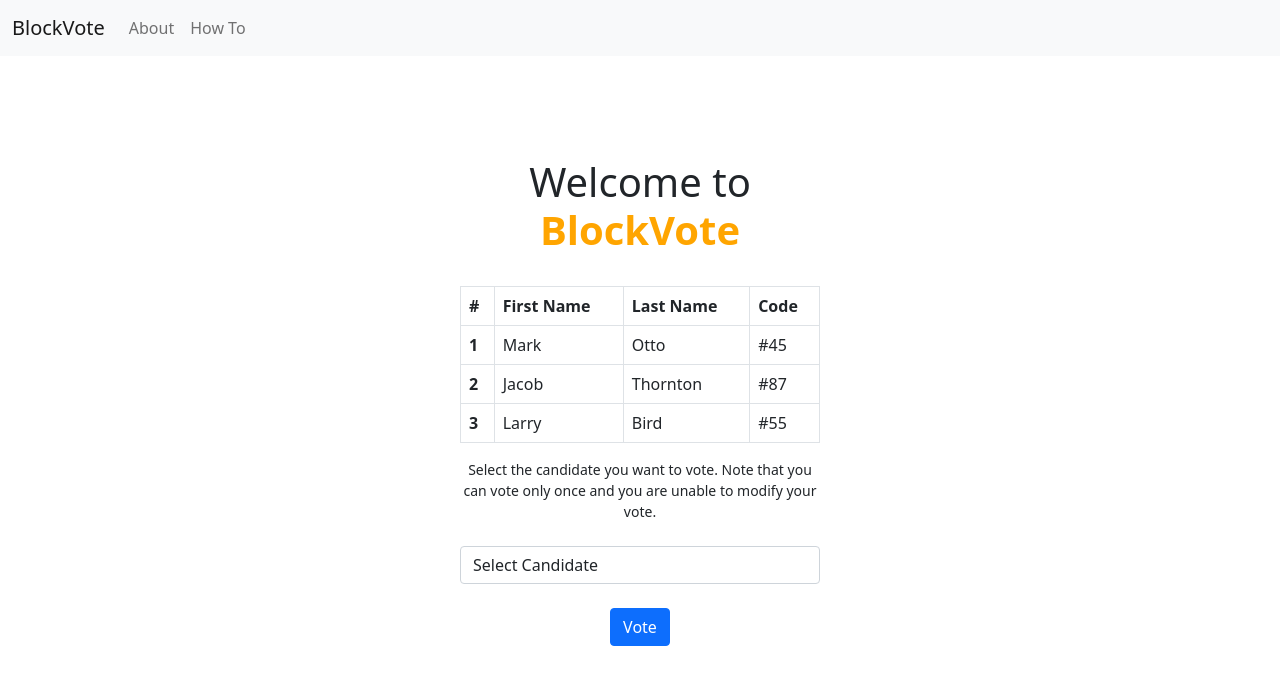
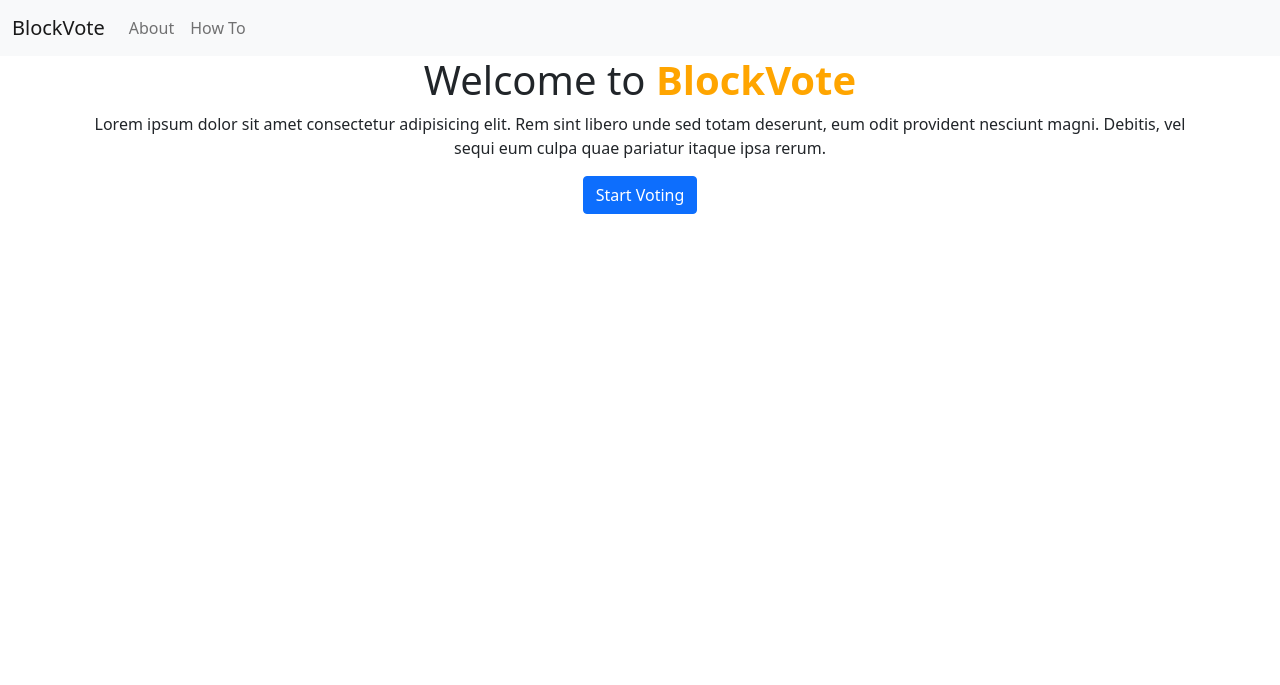
Before and after one commit to georgegiam/BlockVote, a Django app: page / in a window 1280 px wide. Shown: the top 685 px of the page. Run offline with Django 3.2, Linux system fonts and the light colour scheme.

Commit message:
main template

```diff
--- a/voting/templates/voting/index.html
+++ b/voting/templates/voting/index.html
@@ -1,91 +1,16 @@
+{% extends "voting/main.html" %}
 
-<html>
+{% block title %}
+BlockVote
+{% endblock %}
 
-    <head>
-        <title>BlockVote</title>
-
-        <link href="https://cdn.jsdelivr.net/npm/bootstrap@5.0.0-beta1/dist/css/bootstrap.min.css" rel="stylesheet"
-            integrity="sha384-giJF6kkoqNQ00vy+HMDP7azOuL0xtbfIcaT9wjKHr8RbDVddVHyTfAAsrekwKmP1" crossorigin="anonymous">
-
-        <link rel="stylesheet" type="text/css" href="../../static/voting/index.css">
-    </head>
-
-    <body>
-
-        <nav class="navbar navbar-expand-lg navbar-light bg-light">
-            <div class="container-fluid">
-                <a class="navbar-brand" href="#">BlockVote</a>
-                <button class="navbar-toggler" type="button" data-bs-toggle="collapse"
-                    data-bs-target="#navbarSupportedContent" aria-controls="navbarSupportedContent" aria-expanded="false"
-                    aria-label="Toggle navigation">
-                    <span class="navbar-toggler-icon"></span>
-                </button>
-                <div class="collapse navbar-collapse" id="navbarSupportedContent">
-                    <ul class="navbar-nav me-auto mb-2 mb-lg-0">
-                        <li class="nav-item">
-                            <a class="nav-link" href="#">About</a>
-                        </li>
-                        <li class="nav-item">
-                            <a class="nav-link" href="#">How To</a>
-                        </li>
-                    </ul>
-                </div>
-            </div>
-        </nav>
-
-        <div class="container text-center" id="main">
-            <h1>Welcome to <b style="color: orange;">BlockVote</b></h1><br>
-
-            <table class="table table-bordered">
-                <thead>
-                  <tr>
-                    <th scope="col">#</th>
-                    <th scope="col">First Name</th>
-                    <th scope="col">Last Name</th>
-                    <th scope="col">Code</th>
-                  </tr>
-                </thead>
-                <tbody>
-                  <tr>
-                    <th scope="row">1</th>
-                    <td>Mark</td>
-                    <td>Otto</td>
-                    <td>#45</td>
-                  </tr>
-                  <tr>
-                    <th scope="row">2</th>
-                    <td>Jacob</td>
-                    <td>Thornton</td>
-                    <td>#87</td>
-                  </tr>
-                  <tr>
-                    <th scope="row">3</th>
-                    <td>Larry</td>
-                    <td>Bird</td>
-                    <td>#55</td>
-                  </tr>
-                </tbody>
-              </table>
-
-            <small>Select the candidate you want to vote. Note that you can vote only once and you are unable to modify your vote.</small><br><br>
-            <form>
-                <div class="form-group">
-                    <select class="form-control" id="exampleFormControlSelect1">
-                        <option selected="true" disabled="disabled">Select Candidate</option>
-                        <option>1</option>
-                        <option>2</option>
-                        <option>3</option>
-                        <option>4</option>
-                        <option>5</option>
-                    </select>
-                </div><br>
-                <button type="submit" class="btn btn-primary">Vote</button>
-            </form>
-        </div>
-        <!-- bootstrap js -->
-        <script src="https://cdn.jsdelivr.net/npm/bootstrap@5.0.0-beta1/dist/js/bootstrap.bundle.min.js"
-            integrity="sha384-ygbV9kiqUc6oa4msXn9868pTtWMgiQaeYH7/t7LECLbyPA2x65Kgf80OJFdroafW"
-            crossorigin="anonymous"></script>
-    </body>
-
-    </html>
+{% block body %}
+<div class="container text-center" id="main">
+    <h1>Welcome to <b style="color: orange;">BlockVote</b></h1>
+    <p>Lorem ipsum dolor sit amet consectetur adipisicing elit.
+        Rem sint libero unde sed totam deserunt, eum odit provident
+        nesciunt magni. Debitis, vel sequi eum culpa quae pariatur
+        itaque ipsa rerum.</p>
+    <a class="btn btn-primary" href="{% url 'vote' %}" role="button">Start Voting</a>
+</div>
+{% endblock %}
```
